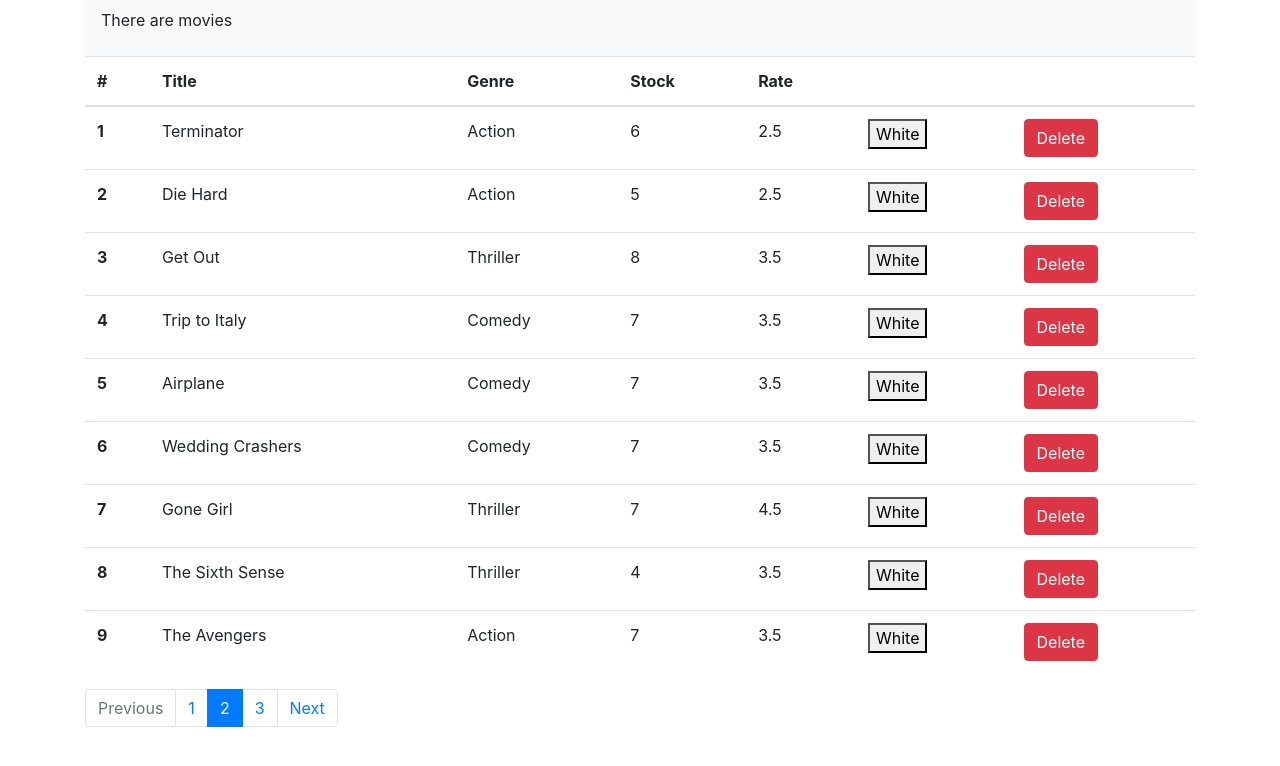
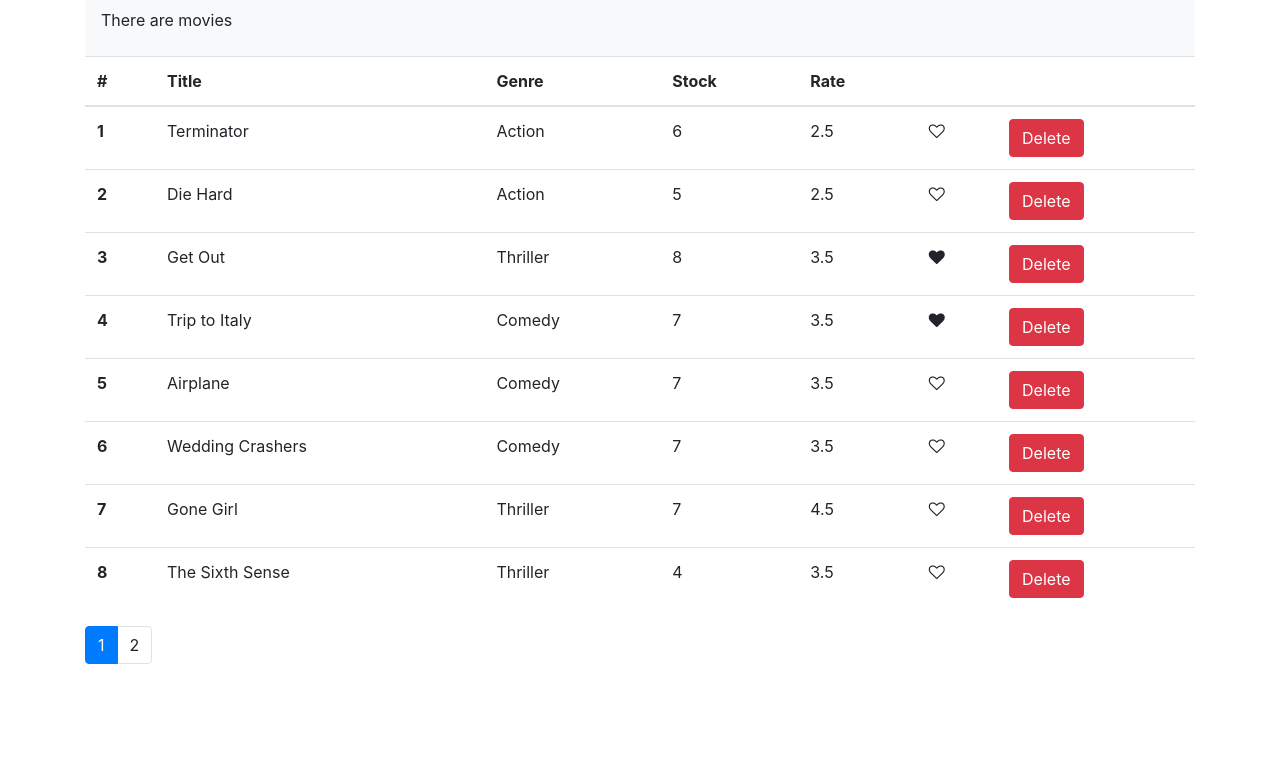
Before and after one commit to Yatin-Gupta/reactsimpleapp, a React (Create React App) app: page / in a window 1280 px wide. Shown: the top 766 px of the page. Built offline with nearby package versions, Linux system fonts and the light colour scheme.

Commit message:
Pagination implemented in code

```diff
--- a/package.json
+++ b/package.json
@@ -5,6 +5,7 @@
   "dependencies": {
     "bootstrap": "^4.1.3",
     "font-awesome": "^4.7.0",
+    "lodash": "^4.17.11",
     "react": "^16.5.2",
     "react-dom": "^16.5.2",
     "react-scripts": "1.1.5"
--- a/src/App.js
+++ b/src/App.jsx
@@ -1,7 +1,8 @@
 import React, { Component } from "react";
 import Movies from "./components/Movies";
 import Navbar from "./components/Navbar";
-import Pagination from "./components/Pagination";
+import Pagination from "./components/common/Pagination";
+import _ from "lodash";
 
 class App extends Component {
   state = {
@@ -12,75 +13,104 @@ class App extends Component {
         genre: { _id: "5b21ca3eeb7f6fbccd471818", name: "Action" },
         numberInStock: 6,
         dailyRentalRate: 2.5,
-        publishDate: "2018-01-03T19:04:28.809Z"
+        publishDate: "2018-01-03T19:04:28.809Z",
+        likestatus: 0
       },
       {
         _id: "5b21ca3eeb7f6fbccd471816",
         title: "Die Hard",
         genre: { _id: "5b21ca3eeb7f6fbccd471818", name: "Action" },
         numberInStock: 5,
-        dailyRentalRate: 2.5
+        dailyRentalRate: 2.5,
+        likestatus: 0
       },
       {
         _id: "5b21ca3eeb7f6fbccd471817",
         title: "Get Out",
         genre: { _id: "5b21ca3eeb7f6fbccd471820", name: "Thriller" },
         numberInStock: 8,
-        dailyRentalRate: 3.5
+        dailyRentalRate: 3.5,
+        likestatus: 1
       },
       {
         _id: "5b21ca3eeb7f6fbccd471819",
         title: "Trip to Italy",
         genre: { _id: "5b21ca3eeb7f6fbccd471814", name: "Comedy" },
         numberInStock: 7,
-        dailyRentalRate: 3.5
+        dailyRentalRate: 3.5,
+        likestatus: 1
       },
       {
         _id: "5b21ca3eeb7f6fbccd47181a",
         title: "Airplane",
         genre: { _id: "5b21ca3eeb7f6fbccd471814", name: "Comedy" },
         numberInStock: 7,
-        dailyRentalRate: 3.5
+        dailyRentalRate: 3.5,
+        likestatus: 0
       },
       {
         _id: "5b21ca3eeb7f6fbccd47181b",
         title: "Wedding Crashers",
         genre: { _id: "5b21ca3eeb7f6fbccd471814", name: "Comedy" },
         numberInStock: 7,
-        dailyRentalRate: 3.5
+        dailyRentalRate: 3.5,
+        likestatus: 0
       },
       {
         _id: "5b21ca3eeb7f6fbccd47181e",
         title: "Gone Girl",
         genre: { _id: "5b21ca3eeb7f6fbccd471820", name: "Thriller" },
         numberInStock: 7,
-        dailyRentalRate: 4.5
+        dailyRentalRate: 4.5,
+        likestatus: 0
       },
       {
         _id: "5b21ca3eeb7f6fbccd47181f",
         title: "The Sixth Sense",
         genre: { _id: "5b21ca3eeb7f6fbccd471820", name: "Thriller" },
         numberInStock: 4,
-        dailyRentalRate: 3.5
+        dailyRentalRate: 3.5,
+        likestatus: 0
       },
       {
         _id: "5b21ca3eeb7f6fbccd471821",
         title: "The Avengers",
         genre: { _id: "5b21ca3eeb7f6fbccd471818", name: "Action" },
         numberInStock: 7,
-        dailyRentalRate: 3.5
+        dailyRentalRate: 3.5,
+        likestatus: 0
       }
-    ]
+    ],
+    pager: {
+      moviesPerPage: 8,
+      paginatedMovies: [],
+      noOfPages: 1,
+      selectedPage: 1
+    }
   };
 
+  constructor() {
+    super();
+    this.state.pager.paginatedMovies = this.state.movies.slice(
+      0,
+      this.state.pager.moviesPerPage
+    );
+    //console.log(this.state.pager.paginatedMovies[0] === this.state.movies[0]);true;//this adds
+    // advantage that if paginatedMovies object is changed then movies object also get changed
+    // automatically.
+    this.state.pager.noOfPages = Math.ceil(
+      this.state.movies.length / this.state.pager.moviesPerPage
+    );
+  }
+
   renderAppBody() {
-    let countMovies = this.state.movies.length;
+    let countMovies = this.state.pager.paginatedMovies.length;
     if (countMovies === 0) {
       return;
     }
     return (
       <React.Fragment>
-        <table class="table">
+        <table className="table">
           <thead>
             <tr>
               <th scope="col">#</th>
@@ -93,20 +123,50 @@ class App extends Component {
             </tr>
           </thead>
           <tbody>
-            <Movies movies={this.state.movies} />
+            <Movies pager={this.state.pager} onLike={this.likeHandler} />
           </tbody>
         </table>
       </React.Fragment>
     );
   }
 
+  likeHandler = id => {
+    let changedMovies = this.state.pager.paginatedMovies.map(movie => {
+      if (movie._id === id) {
+        movie.likestatus = movie.likestatus === 1 ? 0 : 1;
+      }
+      return movie;
+    });
+    let newPager = this.state.pager;
+    newPager.paginatedMovies = changedMovies;
+    this.setState({ pager: newPager });
+  };
+
+  pageHandler = pageCount => {
+    let startIndex =
+      pageCount * this.state.pager.moviesPerPage -
+      this.state.pager.moviesPerPage;
+    let endIndex = startIndex + this.state.pager.moviesPerPage; // here -1 is not done as slice not allow it
+    console.log(this.state.movies);
+    console.log(this.state.paginatedMovies);
+    let newPager = this.state.pager;
+    newPager.paginatedMovies = this.state.movies.slice(startIndex, endIndex);
+    newPager.selectedPage = pageCount;
+    this.setState({
+      pager: newPager
+    });
+  };
+
   render() {
     return (
       <React.Fragment>
         <div className="container">
-          <Navbar movies={this.state.movies} />
+          <Navbar movies={this.state.pager.paginatedMovies} />
           {this.renderAppBody()}
-          <Pagination />
+          <Pagination
+            pager={_.omit(this.state.pager, "paginatedMovies")}
+            onPage={this.pageHandler}
+          />
         </div>
       </React.Fragment>
     );
--- a/src/components/Movie.js
+++ b/src/components/Movie.jsx
@@ -1,8 +1,16 @@
 import React, { Component } from "react";
+import Like from "./common/Like";
 
 class Movie extends Component {
   render() {
-    const { title, genre, numberInStock, dailyRentalRate } = this.props.movie;
+    const {
+      _id,
+      title,
+      genre,
+      numberInStock,
+      dailyRentalRate,
+      likestatus
+    } = this.props.movie;
     return (
       <React.Fragment>
         <th scope="row">{this.props.counter}</th>
@@ -10,8 +18,8 @@ class Movie extends Component {
         <td>{genre.name}</td>
         <td>{numberInStock}</td>
         <td>{dailyRentalRate}</td>
-        <td>
-          <button>White</button>
+        <td onClick={() => this.props.onLike(_id)}>
+          <Like status={likestatus} />
         </td>
         <td>
           <button className="btn btn-danger">Delete</button>
--- a/src/components/Movies.js
+++ b/src/components/Movies.jsx
@@ -15,11 +15,18 @@ class Movies extends Component {
   }
 
   render() {
+    let pager = this.props.pager;
+    this.counter =
+      pager.selectedPage * pager.moviesPerPage - pager.moviesPerPage;
     return (
       <React.Fragment>
-        {this.props.movies.map(movie => (
-          <tr>
-            <Movie movie={movie} counter={this.getCounter()} />
+        {pager.paginatedMovies.map(movie => (
+          <tr key={movie.title}>
+            <Movie
+              movie={movie}
+              counter={this.getCounter()}
+              onLike={this.props.onLike}
+            />
           </tr>
         ))}
       </React.Fragment>
--- a/src/components/Pagination.js
+++ /dev/null
@@ -1,41 +0,0 @@
-import React, { Component } from "react";
-
-class Pagination extends Component {
-  render() {
-    return (
-      <React.Fragment>
-        <nav aria-label="...">
-          <ul className="pagination">
-            <li className="page-item disabled">
-              <a className="page-link" href="#" tabindex="-1">
-                Previous
-              </a>
-            </li>
-            <li className="page-item">
-              <a className="page-link" href="#">
-                1
-              </a>
-            </li>
-            <li className="page-item active">
-              <a className="page-link" href="#">
-                2 <span className="sr-only">(current)</span>
-              </a>
-            </li>
-            <li className="page-item">
-              <a className="page-link" href="#">
-                3
-              </a>
-            </li>
-            <li className="page-item">
-              <a className="page-link" href="#">
-                Next
-              </a>
-            </li>
-          </ul>
-        </nav>
-      </React.Fragment>
-    );
-  }
-}
-
-export default Pagination;
--- /dev/null
+++ b/src/components/common/Like.jsx
@@ -0,0 +1,18 @@
+import React, { Component } from "react";
+
+class Like extends Component {
+  renderLike(status) {
+    let heartClass = status ? "fa-heart" : "fa-heart-o";
+    return heartClass;
+  }
+  render() {
+    return (
+      <i
+        className={"fa " + this.renderLike(this.props.status)}
+        aria-hidden="true"
+      />
+    );
+  }
+}
+
+export default Like;
--- /dev/null
+++ b/src/components/common/Pagination.jsx
@@ -0,0 +1,37 @@
+import React, { Component } from "react";
+import _ from "lodash";
+
+class Pagination extends Component {
+  render() {
+    const { noOfPages, selectedPage } = this.props.pager;
+    if (noOfPages === 1) {
+      return null;
+    }
+    let pageRange = _.range(1, noOfPages + 1, 1);
+    return (
+      <React.Fragment>
+        <nav aria-label="...">
+          <ul className="pagination">
+            {pageRange.map(page => (
+              <li
+                className={
+                  page === selectedPage ? "page-item active" : "page-item"
+                }
+                key={page}
+              >
+                <a
+                  className="page-link"
+                  onClick={() => this.props.onPage(page)}
+                >
+                  {page}
+                </a>
+              </li>
+            ))}
+          </ul>
+        </nav>
+      </React.Fragment>
+    );
+  }
+}
+
+export default Pagination;
```
Also changed, not shown: 1 other file (tests, documents, lock files or other folders).
